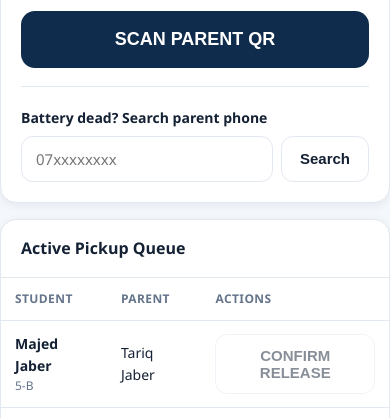
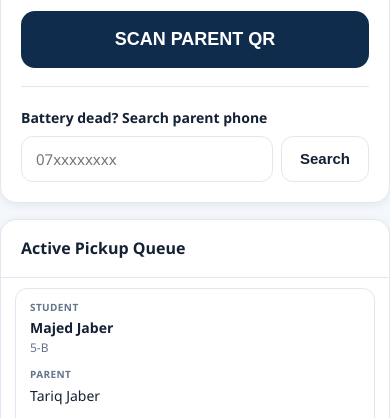
Before and after one commit to tajaber/safedismissal, a website: page security.html in a window 390 px wide. Shown: the part 392-810 px from the top of the page. Drawn offline with Linux system fonts and the light colour scheme.

Commit message:
Fix mobile table overflow: responsive labelled-card tables so action buttons are visible

```diff
--- a/assets/styles.css
+++ b/assets/styles.css
@@ -105,6 +105,19 @@ img{max-width:100%}
 .row-flash{animation:flash 1.1s ease}
 @keyframes flash{0%{background:var(--emerald-50)}40%{background:#bff3df}100%{background:transparent}}
 
+/* Responsive tables: stack into labelled cards on small screens so no column
+   (especially action buttons) gets pushed off-screen. */
+@media(max-width:600px){
+  .table-responsive thead{position:absolute;width:1px;height:1px;padding:0;margin:-1px;overflow:hidden;clip:rect(0,0,0,0);white-space:nowrap;border:0}
+  .table-responsive tbody tr{display:block;border:1px solid var(--line);border-radius:12px;padding:6px 0;margin:10px 14px}
+  .table-responsive tbody tr:hover td{background:transparent}
+  .table-responsive td{display:block;border:none;padding:5px 14px;text-align:start}
+  .table-responsive td::before{content:attr(data-label);display:block;font-weight:700;color:var(--muted);text-transform:uppercase;font-size:10px;letter-spacing:.4px;margin-bottom:2px}
+  .table-responsive td[data-label=""]::before{display:none}
+  .table-responsive td:last-child{padding-top:8px}
+  .table-responsive td:last-child .btn{margin:0 8px 4px 0}
+}
+
 /* Stat tiles */
 .stat{display:flex;flex-direction:column;gap:4px}
 .stat .num{font-size:30px;font-weight:800;color:var(--navy)}
--- a/security.html
+++ b/security.html
@@ -38,7 +38,7 @@
     <div class="card">
       <div class="card-h" data-i18n="active_queue"></div>
       <div style="overflow:auto">
-        <table class="table"><thead><tr>
+        <table class="table table-responsive"><thead><tr>
           <th data-i18n="student"></th><th data-i18n="parent"></th><th data-i18n="actions"></th>
         </tr></thead><tbody id="queueBody"></tbody></table>
       </div>
@@ -63,9 +63,9 @@
     q.forEach(s=>{
       const tr=document.createElement("tr");tr.dataset.id=s.id;
       const enabled=scanned===s.id;
-      tr.innerHTML="<td><strong>"+SD.studentName(s)+"</strong><div class='muted' style='font-size:12px'>"+s.grade+"</div></td>"+
-        "<td>"+SD.personName(s.parent)+"</td>"+
-        "<td><button class='btn "+(enabled?"btn-success btn-glow":"btn-ghost")+"' "+(enabled?"":"disabled")+" data-rel='"+s.id+"'>"+SD.t("confirm_release")+"</button></td>";
+      tr.innerHTML="<td data-label='"+SD.t("student")+"'><strong>"+SD.studentName(s)+"</strong><div class='muted' style='font-size:12px'>"+s.grade+"</div></td>"+
+        "<td data-label='"+SD.t("parent")+"'>"+SD.personName(s.parent)+"</td>"+
+        "<td data-label='"+SD.t("actions")+"'><button class='btn "+(enabled?"btn-success btn-glow":"btn-ghost")+"' "+(enabled?"":"disabled")+" data-rel='"+s.id+"'>"+SD.t("confirm_release")+"</button></td>";
       const rb=tr.querySelector("[data-rel]");
       if(rb&&enabled)rb.onclick=()=>release(s,tr);
       b.appendChild(tr);
```
Also changed, not shown: admin.html (+2 -2 lines), assets/smoke.test.js (+17 -0 lines), moderator.html (+2 -2 lines).
